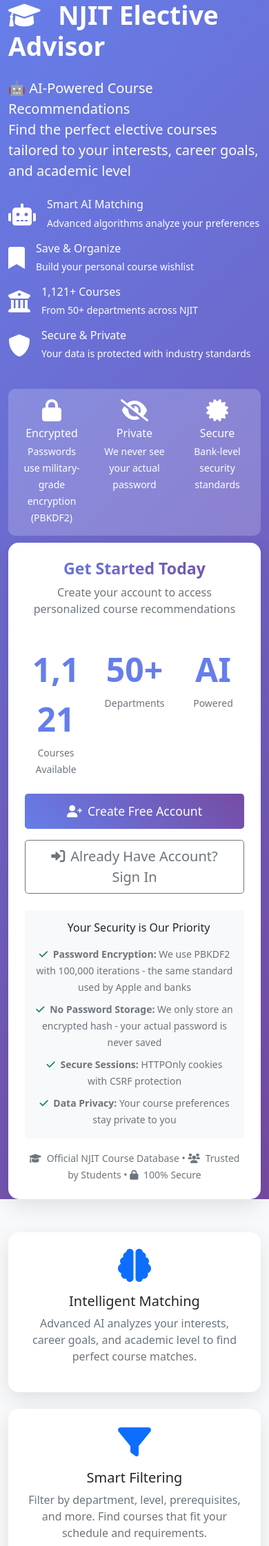
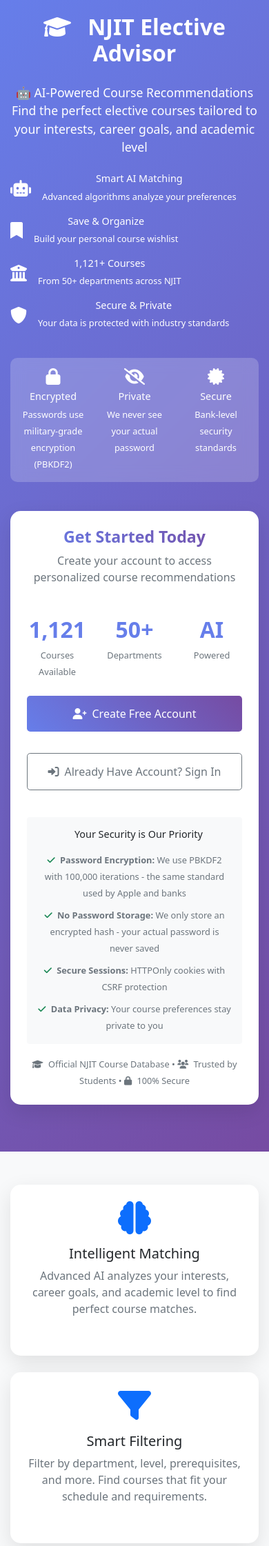
Before and after one commit to GurmeherSingh/NJITElectiveAdvisor, a Flask app: page / in a window 390 px wide. Shown: the top 2242 px of the page at 69% size. Run offline with Flask 3, Linux system fonts and the light colour scheme; parts of the project's set-up code (start-up, migrations or seed data) failed here and were passed over.

Commit message:
Mobile UI/UX Polish: Enhanced responsive design, touch-friendly buttons, better form layouts, and improved navigation for mobile devices

```diff
--- a/templates/landing.html
+++ b/templates/landing.html
@@ -60,6 +60,55 @@
             -webkit-background-clip: text;
             -webkit-text-fill-color: transparent;
             background-clip: text;
+        }
+
+        /* Mobile responsiveness */
+        @media (max-width: 768px) {
+            .hero-gradient {
+                padding: 20px 0;
+            }
+            .display-3 {
+                font-size: 2.5rem !important;
+            }
+            .lead {
+                font-size: 1.1rem;
+            }
+            .btn {
+                font-size: 16px;
+                padding: 14px 28px;
+                min-height: 48px;
+                width: 100%;
+                margin-bottom: 15px;
+            }
+            .stats-number {
+                font-size: 2rem;
+            }
+            .feature-card {
+                margin-bottom: 1rem;
+            }
+            .fa-2x {
+                font-size: 1.5rem !important;
+            }
+            h6 {
+                font-size: 0.9rem;
+            }
+            small {
+                font-size: 0.8rem;
+            }
+            /* Stack hero content vertically on mobile */
+            .col-lg-6 {
+                text-align: center;
+                margin-bottom: 2rem;
+            }
+        }
+
+        @media (max-width: 576px) {
+            .display-3 {
+                font-size: 2rem !important;
+            }
+            .container {
+                padding: 0 15px;
+            }
         }
     </style>
 </head>
```
Also changed, not shown: templates/auth/login.html (+34 -0 lines), templates/auth/register.html (+39 -0 lines), templates/index.html (+44 -1 lines).
